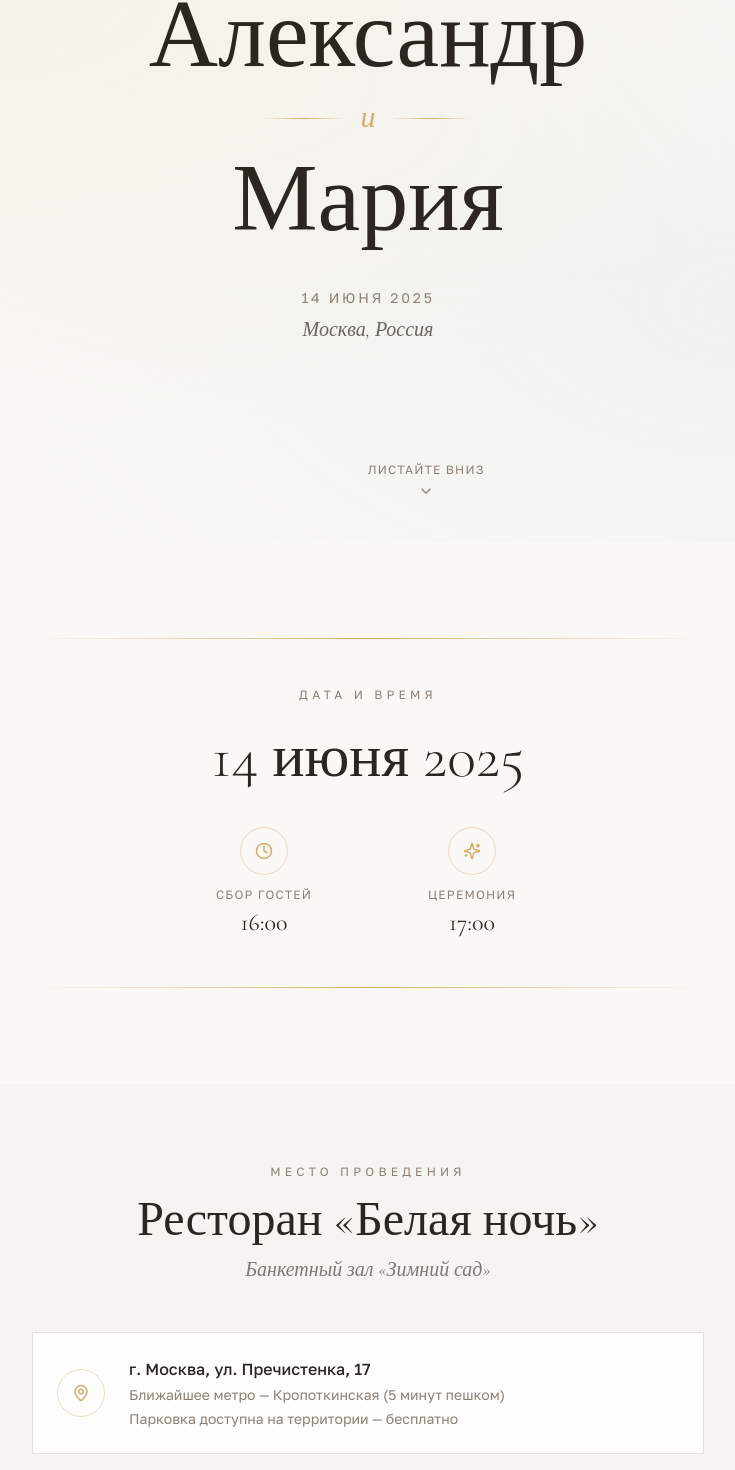
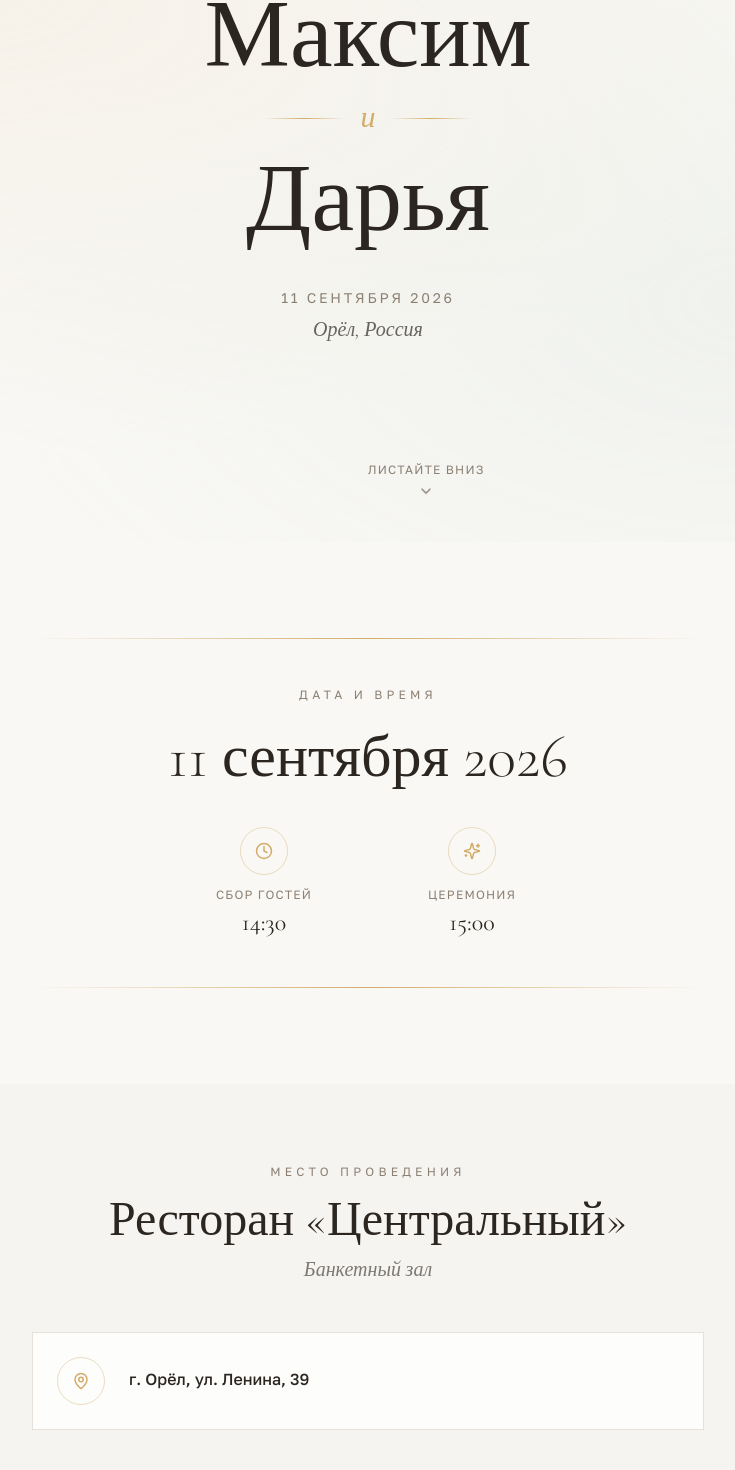
Before and after one commit to pr-poehali-dev/wedding-invitation-creation-36, a React (Vite) app: page / in a window 1280 px wide. Shown: the part 258-1728 px from the top of the page, without its empty margins (272-1007 px from the left). Built offline with nearby package versions, Linux system fonts and the light colour scheme.

Commit message:
feat: добавить город Орёл

```diff
--- a/src/pages/Index.tsx
+++ b/src/pages/Index.tsx
@@ -36,7 +36,7 @@ const WeddingInvitation = () => {
           </p>
 
           <h1 className="animate-fade-up-delay-1 font-display text-7xl md:text-8xl font-light leading-none mb-2">
-            Александр
+            Максим
           </h1>
           <div className="animate-fade-up-delay-1 flex items-center justify-center gap-4 my-4">
             <div className="divider-gold w-20" />
@@ -44,14 +44,14 @@ const WeddingInvitation = () => {
             <div className="divider-gold w-20" />
           </div>
           <h1 className="animate-fade-up-delay-1 font-display text-7xl md:text-8xl font-light leading-none mb-10">
-            Мария
+            Дарья
           </h1>
 
           <p className="animate-fade-up-delay-2 font-body text-sm tracking-[0.2em] uppercase text-muted-foreground mb-2">
-            14 июня 2025
+            11 сентября 2026
           </p>
           <p className="animate-fade-up-delay-2 font-display text-xl italic text-foreground/70">
-            Москва, Россия
+            Орёл, Россия
           </p>
         </div>
 
@@ -69,7 +69,7 @@ const WeddingInvitation = () => {
             дата и время
           </p>
           <h2 className="font-display text-5xl md:text-6xl font-light mb-10">
-            14 июня 2025
+            11 сентября 2026
           </h2>
 
           <div className="grid grid-cols-2 gap-8 max-w-sm mx-auto">
@@ -78,14 +78,14 @@ const WeddingInvitation = () => {
                 <Icon name="Clock" size={18} className="text-gold" />
               </div>
               <p className="font-body text-xs tracking-widest uppercase text-muted-foreground mb-1">Сбор гостей</p>
-              <p className="font-display text-2xl">16:00</p>
+              <p className="font-display text-2xl">14:30</p>
             </div>
             <div className="text-center">
               <div className="w-12 h-12 rounded-full border border-[hsl(var(--gold)/0.4)] flex items-center justify-center mx-auto mb-3">
                 <Icon name="Sparkles" size={18} className="text-gold" />
               </div>
               <p className="font-body text-xs tracking-widest uppercase text-muted-foreground mb-1">Церемония</p>
-              <p className="font-display text-2xl">17:00</p>
+              <p className="font-display text-2xl">15:00</p>
             </div>
           </div>
           <div className="divider-gold mt-12" />
@@ -100,10 +100,10 @@ const WeddingInvitation = () => {
               место проведения
             </p>
             <h2 className="font-display text-4xl md:text-5xl font-light mb-3">
-              Ресторан «Белая ночь»
+              Ресторан «Центральный»
             </h2>
             <p className="font-display italic text-xl text-foreground/60">
-              Банкетный зал «Зимний сад»
+              Банкетный зал
             </p>
           </div>
 
@@ -113,13 +113,7 @@ const WeddingInvitation = () => {
             </div>
             <div>
               <p className="font-body font-medium text-foreground mb-1">
-                г. Москва, ул. Пречистенка, 17
-              </p>
-              <p className="font-body text-sm text-muted-foreground">
-                Ближайшее метро — Кропоткинская (5 минут пешком)
-              </p>
-              <p className="font-body text-sm text-muted-foreground mt-1">
-                Парковка доступна на территории — бесплатно
+                г. Орёл, ул. Ленина, 39
               </p>
             </div>
           </div>
@@ -330,10 +324,10 @@ const WeddingInvitation = () => {
       <footer className="py-12 px-6 text-center">
         <p className="font-display italic text-3xl text-foreground/40 mb-2">С любовью,</p>
         <p className="font-display text-2xl font-light text-foreground/60">
-          Александр & Мария
+          Максим & Дарья
         </p>
         <p className="font-body text-xs tracking-widest uppercase text-muted-foreground/50 mt-6">
-          14 · 06 · 2025
+          11 · 09 · 2026
         </p>
       </footer>
 
```
